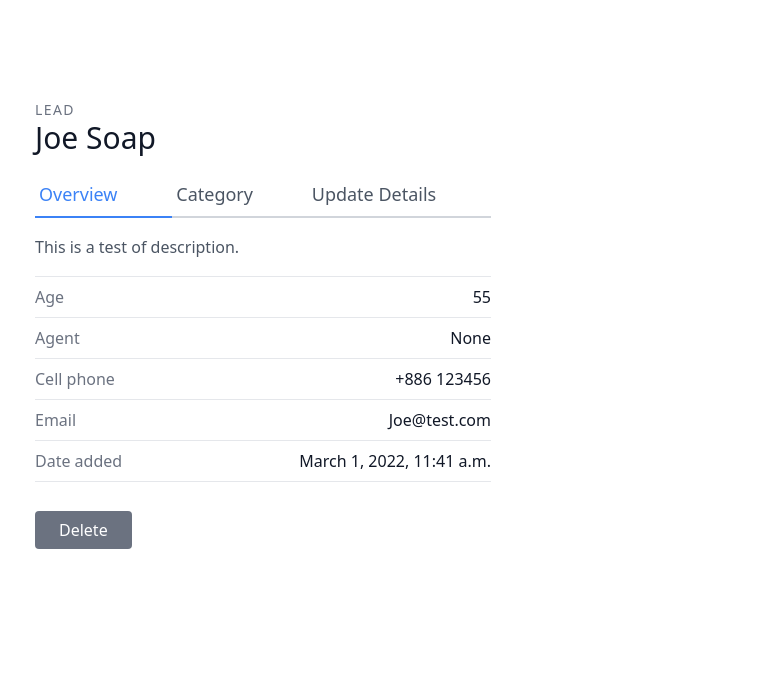
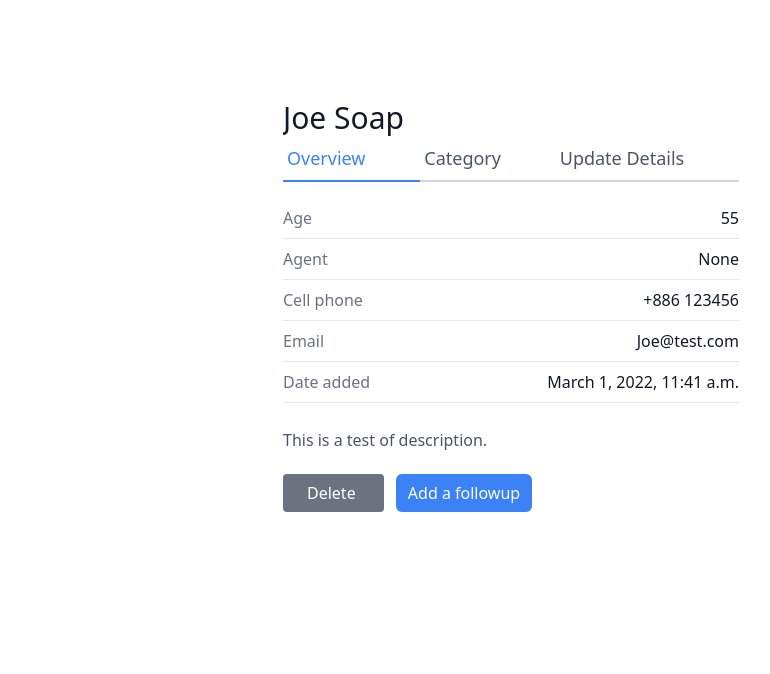
Before and after one commit to yehs1225/django-crm, a Django app: page /leads/4/ in a window 1280 px wide. Shown: the part 380-1054 px from the top of the page, without its empty margins (109-879 px from the left). After the commit the page ends 892 px from the top, so only its background shows below. Run offline with Django 3.2, Linux system fonts and the light colour scheme; a user stored in the database is signed in; data comes from the database, SQL or seed files in the repository; both versions use the stored data as it was before the commit; data that the repository does not hold is empty; parts of the project's set-up code (start-up, migrations or seed data) failed here and were passed over; some libraries are stand-ins or nearby versions.

Commit message:
followup

```diff
--- a/djcrm/settings.py
+++ b/djcrm/settings.py
@@ -124,11 +124,12 @@ STATIC_URL = '/static/'
 STATICFILES_DIRS=[
     BASE_DIR/"static"
 ]
+MEDIA_URL = '/media/'
+MEDIA_ROOT = 'media_root'
 STATIC_ROOT="static_root"
 STATICFILES_STORAGE = "whitenoise.storage.CompressedManifestStaticFilesStorage"
 
-MEDIA_URL = '/media/'
-MEDIA_ROOT = 'media_root'
+
 
 AUTH_USER_MODEL = 'leads.User'
 EMAIL_BACKEND = "django.core.mail.backends.console.EmailBackend"
--- a/djcrm/urls.py
+++ b/djcrm/urls.py
@@ -29,4 +29,4 @@ urlpatterns = [
 
 if settings.DEBUG:
     urlpatterns += static(settings.STATIC_URL,document_root=settings.STATIC_ROOT)
-    urlpatterns += static(settings.STATIC_URL,document_root=settings.STATIC_ROOT)
+    urlpatterns += static(settings.MEDIA_URL,document_root=settings.MEDIA_ROOT)
--- a/leads/admin.py
+++ b/leads/admin.py
@@ -1,7 +1,7 @@
 from re import search
 from django.contrib import admin
 
-from .models import User,UserProfile ,Lead, Agent, Category
+from .models import User,UserProfile ,Lead, Agent, Category,FollowUp
 
 class LeadAdmin(admin.ModelAdmin):
     list_display=['first_name','last_name','age','email']
@@ -15,3 +15,4 @@ admin.site.register(UserProfile)
 admin.site.register(Lead,LeadAdmin)
 admin.site.register(Agent)
 admin.site.register(Category)
+admin.site.register(FollowUp)
--- a/leads/models.py
+++ b/leads/models.py
@@ -30,6 +30,19 @@ class Lead(models.Model):
     def __str__(self):
         return f"{self.first_name} {self.last_name}"
 
+#return the assigned file name
+def handle_upload_follow_ups(instance,filename):#instance = model FollowUp
+    return f"lead_followups/lead_{instance.lead.pk}/{filename}"
+
+class FollowUp(models.Model):
+    lead = models.ForeignKey(Lead,related_name="followups",on_delete=models.CASCADE)
+    data_added = models.DateTimeField(auto_now_add=True)
+    notes = models.TextField(blank=True,null=True)
+    file = models.FileField(null=True,blank=True,upload_to=handle_upload_follow_ups)
+
+    def __str__(self):
+        return f"{self.lead.first_name} {self.lead.last_name}"
+
 class Agent(models.Model):
     user = models.OneToOneField("User",on_delete=models.CASCADE)
     organization = models.ForeignKey(UserProfile,on_delete=models.CASCADE)
--- a/leads/templates/leads/lead_detail.html
+++ b/leads/templates/leads/lead_detail.html
@@ -3,9 +3,17 @@
 <section class="text-gray-600 body-font overflow-hidden">
   <div class="container px-5 py-24 mx-auto">
     <div class="lg:w-4/5 mx-auto flex flex-wrap">
-      <div class="lg:w-1/2 w-full lg:pr-10 lg:py-6 mb-6 lg:mb-0">
-        <h2 class="text-sm title-font text-gray-500 tracking-widest">LEAD</h2>
-        <h1 class="text-gray-900 text-3xl title-font font-medium mb-4">{{lead.first_name}} {{lead.last_name}}</h1>
+      <div class="lg:w-1/2 w-full  mx-auto lg:pr-10 lg:py-6 mb-6 lg:mb-0">
+        <div class="w-full flex items-center justify-between space-x-6">
+          <div class="flex-1 truncate">
+              <div class="flex items-center space-x-3">
+                  <h3 class="text-3xl text-gray-900 font-medium truncate">{{ lead.first_name }} {{ lead.last_name }}</h3>
+              </div>
+          </div>
+          {% if lead.profile_picture %}
+            <img class="w-10 h-10 bg-gray-300 rounded-full flex-shrink-0" src="{{ lead.profile_picture.url }}" alt="">
+          {% endif %}
+        </div>
         <div class="flex mb-4">
           <a href="{% url 'leads:lead-detail' lead.pk%}"class="flex-grow text-blue-500 border-b-2 border-blue-500 py-2 text-lg px-1">
             Overview
@@ -17,10 +25,7 @@
             Update Details
           </a>
         </div>
-        <p class="leading-relaxed mb-4">
-          {{lead.description}}
-        </p>
-        <div class="flex border-t border-gray-200 py-2">
+        <div class="flex border-gray-200 py-2">
           <span class="text-gray-500">Age</span>
           <span class="ml-auto text-gray-900">{{lead.age}}</span>
         </div>
@@ -40,13 +45,59 @@
           <span class="text-gray-500">Date added</span>
           <span class="ml-auto text-gray-900">{{lead.date_added}}  </span>
         </div>
-        <div class="py-3 ">
+        <p class="leading-relaxed mb-4">
+          {{lead.description}}
+        </p>
+        <div class="py-3">
           <a href="{% url 'leads:lead-delete' lead.pk%}"class="w-1/3 text-white bg-gray-500 border-0 py-2 px-6 focus:outline-none hover:bg-blue-600 rounded">
               Delete
           </a>
+          <a href="{% url 'leads:lead-followup-create' lead.pk %}"class="w-full text-white bg-blue-500 hover:bg-blue-600 px-3 py-2 mx-3 rounded-md">Add a followup </a>
+
         </div>
+        {% for followup in lead.followups.all %}
+          <div class="mx-auto mt-5 shadow px-4 sm:px-6">
+            <div class="py-4 sm:py-5 sm:grid sm:grid-cols-3 sm:gap-4">
+                <dt class="text-sm font-medium text-gray-500">
+                Notes (<a href="{% url 'leads:lead-followup-update' followup.pk %}" class="text-blue-500 hover:text-blue-700">update</a>)
+                </dt>
+                <dd class="mt-1 text-sm text-gray-900 sm:mt-0 sm:col-span-2">
+                {{ followup.notes }}
+                </dd>
+            </div>
+            {% if followup.file %}
+              <div class="py-4 sm:py-5 sm:grid sm:grid-cols-3 sm:gap-4">
+                  <dt class="text-sm font-medium text-gray-500">
+                  Attachments
+                  </dt>
+                  <dd class="mt-1 text-sm text-gray-900 sm:mt-0 sm:col-span-2">
+                  <ul class="border border-gray-200 rounded-md divide-y divide-gray-200">
+                      <li class="pl-3 pr-4 py-3 flex items-center justify-between text-sm">
+                          <div class="w-0 flex-1 flex items-center">
+                              <!-- Heroicon name: paper-clip -->
+                              <svg class="flex-shrink-0 h-5 w-5 text-gray-400" xmlns="http://www.w3.org/2000/svg" viewBox="0 0 20 20" fill="currentColor" aria-hidden="true">
+                              <path fill-rule="evenodd" d="M8 4a3 3 0 00-3 3v4a5 5 0 0010 0V7a1 1 0 112 0v4a7 7 0 11-14 0V7a5 5 0 0110 0v4a3 3 0 11-6 0V7a1 1 0 012 0v4a1 1 0 102 0V7a3 3 0 00-3-3z" clip-rule="evenodd" />
+                              </svg>
+                              <span class="ml-2 flex-1 w-0 truncate">
+                              {{ followup.file.name }}
+                              </span>
+                          </div>
+                          <div class="ml-4 flex-shrink-0">
+                              <a href="{{ followup.file.url }}" download class="font-medium text-indigo-600 hover:text-indigo-500">
+                              Download
+                              </a>
+                          </div>
+                      </li>
+                  </ul>
+                  </dd>
+              </div>
+            {% endif %}
+          </div>
+        {% endfor %}
       </div>
     </div>
+
+
   </div>
 </section>
 {% endblock content %}
--- a/leads/urls.py
+++ b/leads/urls.py
@@ -3,7 +3,8 @@ from .views import (
     lead_detail, lead_list,lead_create, lead_update,lead_delete,
     LeadListView,LeadDetailView,LeadCreateView,LeadUpdateView,LeadDeleteView,
     AssignAgentView,CategoryListView,CategoryDetailView,LeadCategoryUpdateView,
-    CategoryCreateView,CategoryUpdateView,CategoryDeleteView
+    CategoryCreateView,CategoryUpdateView,CategoryDeleteView,FollowUpCreateView,
+    FollowUpUpdateView,FollowUpDeleteView
 )
 
 
@@ -18,9 +19,13 @@ urlpatterns = [
     path('create/',LeadCreateView.as_view(),name='lead-create'),
     path('<int:pk>/assign-agent/',AssignAgentView.as_view(),name='assign-agent'),
     path('<int:pk>/category/',LeadCategoryUpdateView.as_view(),name='lead-category-update'),
+    path('<int:pk>/follows/create',FollowUpCreateView.as_view(),name='lead-followup-create'),
+    path('followups/<int:pk>/',FollowUpUpdateView.as_view(),name='lead-followup-update'),
+    path('followups/<int:pk>/delete',FollowUpDeleteView.as_view(),name='lead-followup-delete'),
     path('categories/',CategoryListView.as_view(),name='category-list'),
     path('categories/<int:pk>',CategoryDetailView.as_view(),name='category-detail'),
     path('categories/<int:pk>/update',CategoryUpdateView.as_view(),name='category-update'),
     path('categories/<int:pk>/delete',CategoryDeleteView.as_view(),name='category-delete'),
     path('categories-create/',CategoryCreateView.as_view(),name='category-create'),
+
 ]
--- a/leads/views.py
+++ b/leads/views.py
@@ -1,18 +1,18 @@
-from unicodedata import category
 from django.core.mail import send_mail
 from django.shortcuts import render,redirect,reverse
-from .models  import Lead,Agent,Category
+from .models  import Lead,Agent,Category,FollowUp
 from django.views.generic import TemplateView,ListView,DetailView,CreateView,UpdateView,DeleteView,FormView
 from django.contrib.auth.mixins import LoginRequiredMixin
 from agents.mixins import OrganizorAndLoginRequiredMixin
+from django.contrib import messages
 from .forms import(
     LeadForm,
     LeadModelForm,
-    Lead,
     CustomUserCreationForm,
     AssinAgentForm,
     LeadCategoryUpdateForm,
     CategoryModelForm,
+    FollowUpModelForm
 )
 
 
@@ -94,6 +94,7 @@ class LeadCreateView(OrganizorAndLoginRequiredMixin,CreateView):
             from_email="test@test.com",
             recipient_list=["test2@test.com"]
         )
+        messages.success(self.request,"Successfully create!")
         return super(LeadCreateView,self).form_valid(form)
 
 def lead_create(request):
@@ -266,3 +267,63 @@ class LeadCategoryUpdateView(LoginRequiredMixin,UpdateView):
 
     def get_success_url(self):
         return reverse("leads:lead-list")
+
+class FollowUpCreateView(LoginRequiredMixin,CreateView):
+    template_name = "leads/followup_create.html"
+    form_class = FollowUpModelForm
+
+    def get_success_url(self):
+        return reverse("leads:lead-detail",kwargs={"pk":self.kwargs["pk"]})
+
+    def get_context_data(self, **kwargs):
+        context = super(FollowUpCreateView,self).get_context_data(**kwargs)
+        context.update({
+            "lead":Lead.objects.get(pk=self.kwargs["pk"])
+        })
+        return context
+
+    def form_valid(self,form):
+        lead = Lead.objects.get(pk=self.kwargs["pk"])
+        followup = form.save(commit=False)
+        followup.lead = lead
+        followup.save()
+        return super(FollowUpCreateView,self).form_valid(form)
+
+class FollowUpUpdateView(OrganizorAndLoginRequiredMixin,UpdateView):
+    template_name = "leads/followup_update.html"
+    form_class = FollowUpModelForm
+
+    def get_queryset(self):
+        user = self.request.user
+        #query followUp of the lead
+        if user.is_organizor:
+            queryset = FollowUp.objects.filter(
+                lead__organization = user.userprofile
+            )
+        else:
+            queryset = FollowUp.objects.filter(
+                lead__organization = user.agent.organization
+            )
+        return queryset
+
+    def get_success_url(self):
+        return reverse("leads:lead-detail",kwargs={"pk":self.get_object().lead.id})
+
+class FollowUpDeleteView(OrganizorAndLoginRequiredMixin,DeleteView):
+    template_name = "leads/followup_delete.html"
+
+    def get_queryset(self):
+        user = self.request.user
+        #query followUp of the lead
+        if user.is_organizor:
+            queryset = FollowUp.objects.filter(
+                lead__organization = user.userprofile
+            )
+        else:
+            queryset = FollowUp.objects.filter(
+                lead__organization = user.agent.organization
+            )
+        return queryset
+
+    def get_success_url(self):
+        return reverse("leads:lead-detail",kwargs={"pk":self.get_object().lead.id})
--- a/templates/base.html
+++ b/templates/base.html
@@ -12,6 +12,14 @@
 
 <body>
     <div class="max-w-13xl mx-auto">
+        {% if messages %}
+            <ul class="messages">
+                {% for message in messages %}
+                <li{% if message.tags %} class="{% if message.tags == 'success' %}bg-green-500 text-white{% endif %}"{% endif %}>{{ message }}</li>
+                {% endfor %}
+            </ul>
+        {% endif %}
+
         {% include "navbar.html" %}
         {% block content %}
         {% endblock content %}
```
Also changed, not shown: leads/forms.py (+10 -1 lines), leads/management/commands/create_lead.py (added, +9 -0 lines), leads/templates/leads/followup_create.html (added, +21 -0 lines), leads/templates/leads/followup_delete.html (added, +17 -0 lines), leads/templates/leads/followup_update.html (added, +26 -0 lines), leads/templates/leads/lead_catogory_update.html (+11 -7 lines), leads/templates/leads/lead_update.html (+12 -8 lines), db.sqlite3 (deleted), leads/migrations/0020_auto_20220313_0920.py (added).
